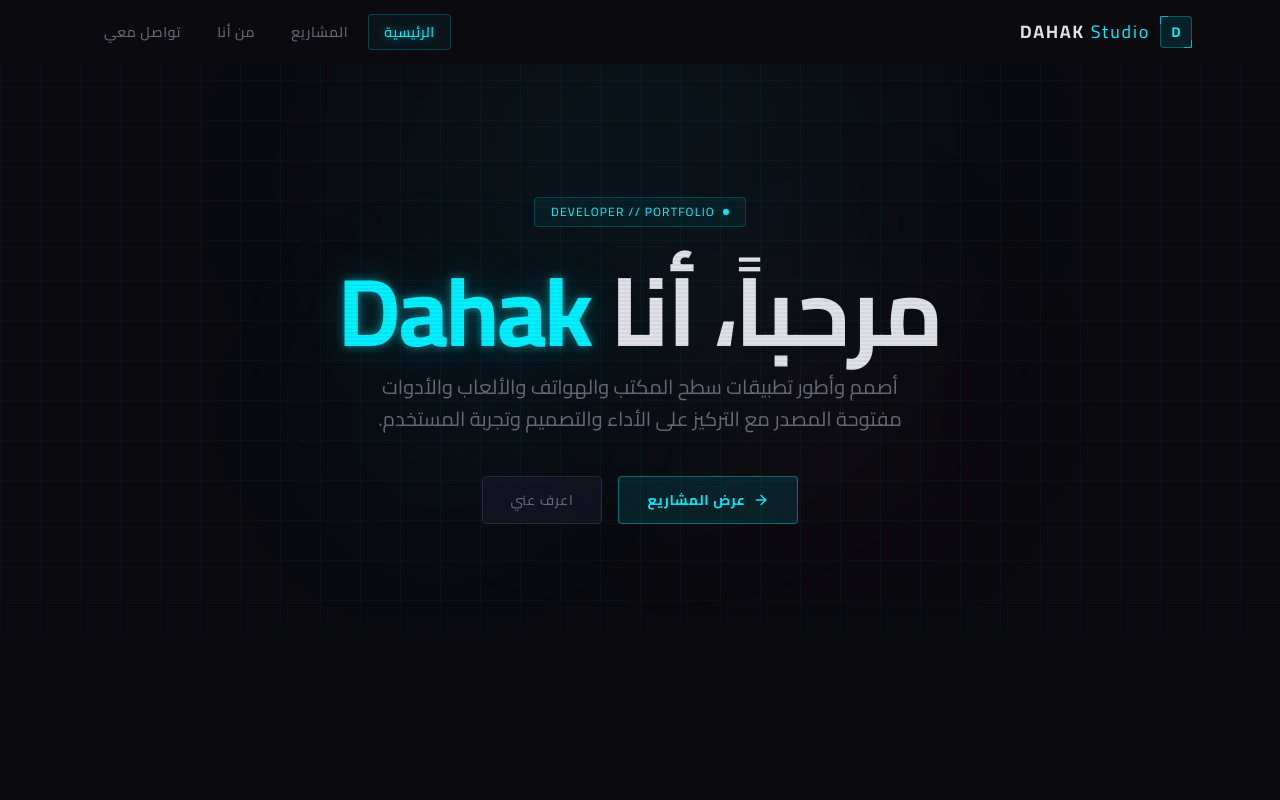
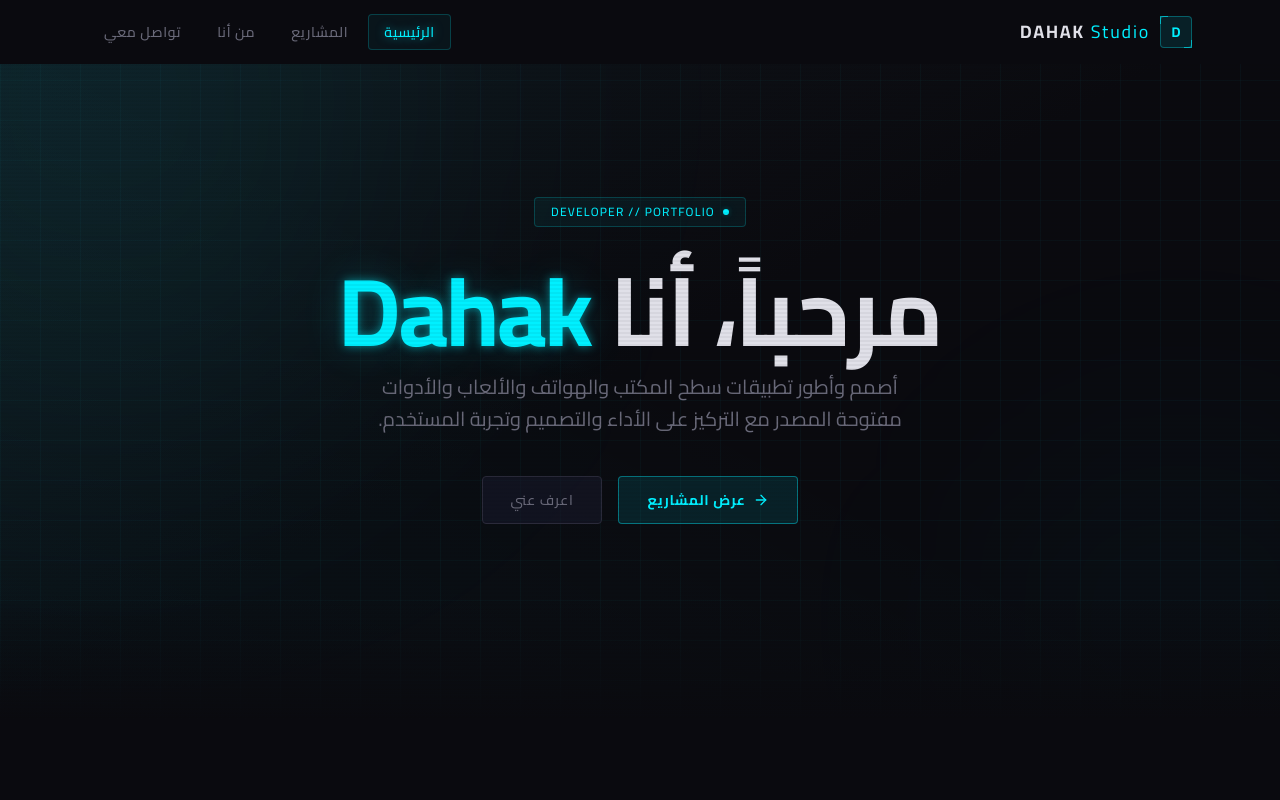
Before and after one commit to dahakabdellah12/dahak-studio, a Next.js app: page / in a window 1280 px wide. Shown: the top 800 px of the page. Built offline with nearby package versions, Linux system fonts and the light colour scheme.

Commit message:
feat: homepage gradient background - cyan top-left to black

```diff
--- a/src/components/home/hero.tsx
+++ b/src/components/home/hero.tsx
@@ -7,12 +7,13 @@ import { ArrowLeft } from "lucide-react";
 export function Hero() {
   return (
     <section className="relative flex min-h-[90vh] items-center justify-center overflow-hidden">
+      <div className="absolute inset-0 bg-gradient-to-br from-cyan/8 via-background to-background" />
+      <div className="absolute inset-0 bg-gradient-to-tr from-cyan/4 via-transparent to-transparent" />
       <div className="absolute inset-0 cyber-grid" />
 
       <div className="absolute inset-0">
-        <div className="absolute top-1/4 left-1/2 h-[500px] w-[500px] -translate-x-1/2 -translate-y-1/2 rounded-full bg-cyan/5 blur-[120px]" />
-        <div className="absolute top-1/3 right-1/4 h-[300px] w-[300px] rounded-full bg-magenta/3 blur-[100px]" />
-        <div className="absolute bottom-1/4 left-1/4 h-[250px] w-[250px] rounded-full bg-cyan/3 blur-[80px]" />
+        <div className="absolute top-0 left-0 h-[600px] w-[600px] -translate-x-1/3 -translate-y-1/3 rounded-full bg-cyan/8 blur-[150px]" />
+        <div className="absolute bottom-0 right-0 h-[400px] w-[400px] translate-x-1/4 translate-y-1/4 rounded-full bg-cyan/3 blur-[120px]" />
       </div>
 
       <div className="absolute top-0 left-0 right-0 h-[1px] bg-gradient-to-r from-transparent via-cyan/30 to-transparent" />
```
